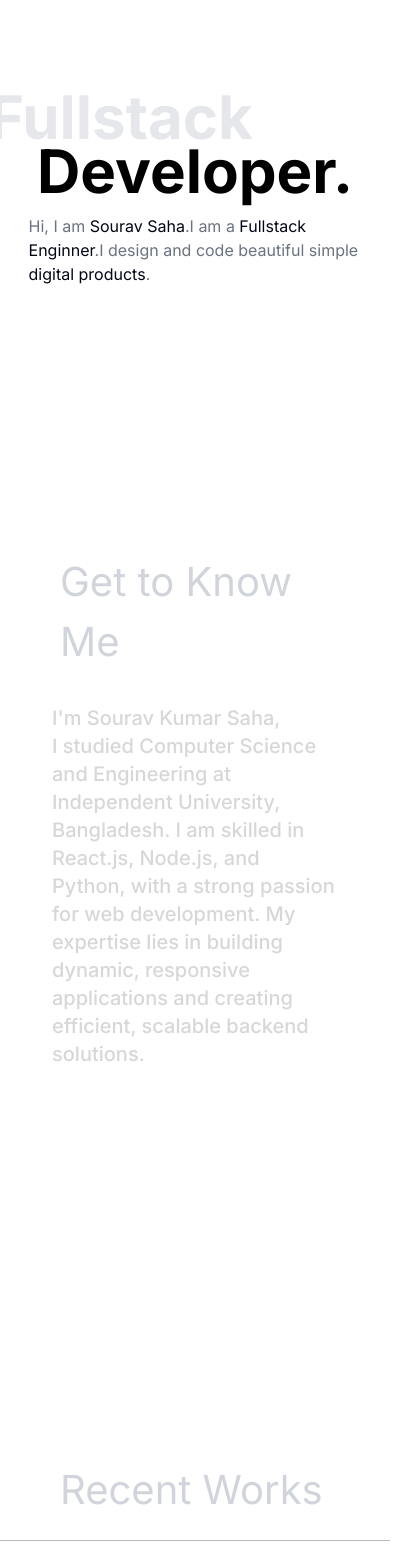
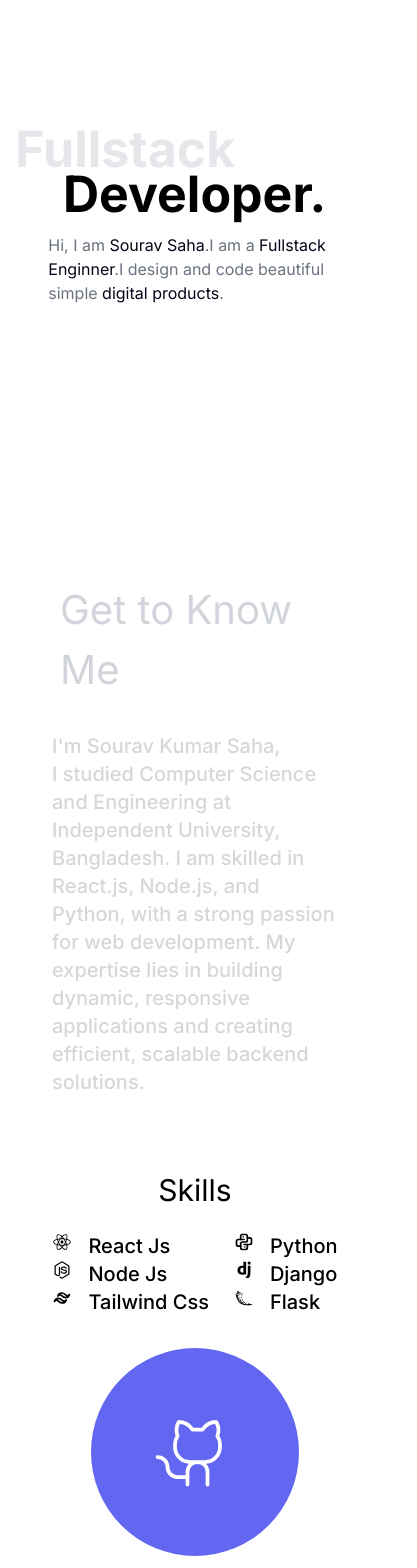
Before and after one commit to NULLcodehub/sourav_saha_sortfolio, a React (Vite) app: page / in a window 390 px wide. Shown: the part 140-1708 px from the top of the page, 417 px wide, since content can reach past the window. Built offline with nearby package versions, Linux system fonts and the light colour scheme.

Commit message:
about page updated

```diff
--- a/src/components/About/About.css
+++ b/src/components/About/About.css
@@ -24,3 +24,9 @@
     to{background-size: 100% 100%;}
 
 }
+
+
+.skill-list ul li{
+    @apply flex gap-4 ;
+    font-weight: 500;
+}
--- a/src/components/About/About.jsx
+++ b/src/components/About/About.jsx
@@ -1,10 +1,38 @@
-import React from 'react';
+import React,{useState} from 'react';
+import { PiGithubLogoLight } from "react-icons/pi";
+import { TbBrandPython } from "react-icons/tb";
+import { IoLogoNodejs } from "react-icons/io";
+import { RiReactjsFill } from "react-icons/ri";
+import { TbBrandTailwind } from "react-icons/tb";
+import { BiLogoDjango } from "react-icons/bi";
+import { BiLogoFlask } from "react-icons/bi";
+
+
+import { motion, useMotionValue, useTransform, AnimatePresence } from 'framer-motion';
 
 
 import './About.css'
 const About = () => {
+    const [isHovered, setIsHovered] = useState(false);
+    const [mousePosition, setMousePosition] = useState({ x: 0, y: 0 });
+
+    const handleMouseMove = (event) => {
+        const { clientX, clientY } = event;
+        setMousePosition({ x: clientX, y: clientY });
+      };
+
+      const circleX = useMotionValue(0);
+      const circleY = useMotionValue(0);
+
+      const magneticEffect = {
+        x: isHovered ? (mousePosition.x - window.innerWidth / 2) * 0.5 : 0,
+        y: isHovered ? (mousePosition.y - window.innerHeight / 2) * 0.5 : 0,
+      };
+
+
+
     return (
-        <div id="About" className=' bg-white   h-screen mx-10 md:mx-16 '>
+        <div id="About" className=' bg-white  md:h-screen mx-10 md:mx-16 '>
             <section className='about flex justify-center  text-gray-300 text-40px md:text-70px mt-16 p-5'>
                 Get to Know Me
 
@@ -24,6 +52,43 @@ const About = () => {
 
 
             </section>
+
+            <section className='flex flex-col md:flex-row md:justify-between md:items-center mt-16 mx-0 md:mx-28'>
+                <div className=' h-full  md:w-6/12'>
+                    <div className='text-center text-3xl mb-6'>Skills</div>
+
+                    <div className='flex justify-around text-xl md:text-2xl skill-list'>
+                        <ul>
+                            <li><RiReactjsFill/>React Js</li>
+                            <li><IoLogoNodejs/>Node Js</li>
+                            <li><TbBrandTailwind/>Tailwind Css</li>
+                        </ul>
+                        <ul>
+                            <li><TbBrandPython/>Python</li>
+                            <li><BiLogoDjango/>Django</li>
+                            <li><BiLogoFlask/>Flask</li>
+                        </ul>
+
+                    </div>
+
+                </div>
+
+                <div className='  md:w-6/12 flex justify-center my-8 md:my-0' onMouseMove={handleMouseMove}>
+                    <AnimatePresence>
+                    <motion.div className='w-52 h-52 bg-indigo-500 rounded-full flex justify-center items-center'
+                        onHoverStart={() => setIsHovered(true)}
+                        onHoverEnd={() => setIsHovered(false)}
+                        animate={magneticEffect}
+                         transition={{ type: 'spring', stiffness: 300, damping: 20 }}
+                    >
+                            <PiGithubLogoLight className='w-20 h-20 text-white '/>
+                    </motion.div>
+                    </AnimatePresence>
+                </div>
+            </section>
+
+
+
         </div>
     );
 };
--- a/src/components/Contact/Contact.jsx
+++ b/src/components/Contact/Contact.jsx
@@ -72,7 +72,7 @@ const Contact = () => {
     return (
         <>
 
-            <section className='h-screen bg-black md:px-10 md:py-10  flex justify-center flex-col items-center  '>
+            <section className='bg-black px-10 py-10  flex justify-center flex-col items-center h-screen  '>
                 {/* <section className=''>
                         <div className='text-gray-300 text-40px md:text-70px mt-16 mx-10 md:mx-16 p-5'>
                             Let's Connect
@@ -147,17 +147,17 @@ const Contact = () => {
                 <section className=' h-full w-full md:p-28'>
                   <div className='text-white  flex border-b-2 border-b-white'>
                     <div className='text-white text-40px md:text-90px ' >
-                      <img src={Sourav} alt="" className='w-20 h-20 inline rounded-full '/><span className='mx-10'>Let's get</span><div className='relative bottom-10'>connected</div>
+                      <img src={Sourav} alt="" className='w-20 h-20 inline rounded-full '/><span className=' mx-5 md:mx-10'>Let's get</span><div className='relative left-24 bottom-5 md:left-0 md:bottom-10 w-fit'>connected</div>
                     </div>
 
                   </div>
                   <div className='flex h-16 justify-center md:justify-end'>
                         <button>
-                          <div type="" className=' w-32 h-32 md:w-56 md:h-56 bg-indigo-500 rounded-full mx-16 my-10 md:my-0 relative flex text-lg md:text-30px text-white justify-center items-center md:bottom-24'>Get in touch</div>
+                          <div type="" className='w-32 h-32 md:w-56 md:h-56  bg-indigo-500 rounded-full mx-16 my-10 md:my-0 relative flex text-lg md:text-30px text-white justify-center items-center md:bottom-28'>Get in touch</div>
                         </button>
                   </div>
                   <div className='text-white mx-16 md:mx-10 flex justify-center md:justify-normal ' >
-                    <button className='rounded-3xl py-4 px-7 relative top-32 md:top-0 colorFillup hover:transition-colors ease-in hover:bg-indigo-500 delay-100 duration-100 hover:transform'>souravsaha.prgmr@gmail.com</button>
+                    <button className='rounded-3xl py-4 px-7 relative  top-32 md:top-0 colorFillup hover:transition-colors ease-in hover:bg-indigo-500 delay-100 duration-100 hover:transform '>souravsaha.prgmr@gmail.com</button>
                   </div>
 
 
--- a/src/components/Cursor/Cursor.jsx
+++ b/src/components/Cursor/Cursor.jsx
@@ -39,8 +39,8 @@ const Cursor = () => {
                 style={{
                     position: 'fixed',
                     zIndex: 999,
-                    width: '70px',
-                    height: '70px',
+                    width: '40px',
+                    height: '40px',
                     borderRadius: '50%',
 
                     pointerEvents: 'none',
--- a/src/components/Footer/Footer.jsx
+++ b/src/components/Footer/Footer.jsx
@@ -4,16 +4,16 @@ const Footer = () => {
     return (
 
         <>
-            <section className='text-white w-full'>
-                <div className='flex justify-between'>
-                    <div>
+            <section className='text-white w-full '>
+                <div className='flex justify-between mx-8 mb:mx-0'>
+                    <div  className='hidden md:block'>
                         <p>version</p>
                         <p>2024 Edition</p>
                     </div>
                     <div className=' w-3/12'>
-                        <p>Socials</p>
-                        <span className='md:flex gap-9'>
-                            <p>Linked In</p>
+                        <p className=''>Socials</p>
+                        <span className='flex flex-row gap-8 md:flex md:gap-9'>
+                            <p>LinkedIn</p>
                             <p>facebook</p>
                             <p>Instagram</p>
 
--- a/src/components/Hero/Hero.jsx
+++ b/src/components/Hero/Hero.jsx
@@ -13,7 +13,7 @@ const Hero = () => {
     return (
         <>
 
-            <motion.div id='Hero' className='flex flex-col mx-16 bg-white  items-center h-110 '
+            <motion.div id='Hero' className='flex flex-col md:mx-16   items-center h-110 my-7 '
             animate={{}}>
                     <motion.div  className='flex  justify-center flex-col items-center h-96 my-20'
 
@@ -22,7 +22,7 @@ const Hero = () => {
 
 
                     >
-                        <motion.h1  id='header-intro' className='dev-intro  text-60px sm:text-80px  md:text-150px'>
+                        <motion.h1  id='header-intro' className='dev-intro  text-50px sm:text-80px  md:text-150px'>
                             <motion.div  className='dev-intro-span1 ml-4 md:ml-0 text-gray-200 w-fit'
                               data-aos='fade-up'
                               data-aos-delay='3000'
@@ -32,7 +32,7 @@ const Hero = () => {
                                 Fullstack
                             </motion.div>
 
-                            <motion.div className=' developer px-16 z-10 relative md:bottom-9'
+                            <motion.div className=' developer px-16 z-10 relative md:bottom-9 text-black'
                                 data-aos='fade-in'
                                 data-aos-duration='1000'
                                 data-aos-delay="7"
--- a/src/components/Project/ProjectList/ProjectList.jsx
+++ b/src/components/Project/ProjectList/ProjectList.jsx
@@ -10,7 +10,7 @@ const ProjectList = ({projectDatas,onProjectHover,onProjectHoverLeave}) => {
     return (
 
        <>
-        <section>
+        <section className='projectlist'>
             <div>
                 <ul>
                     {projectDatas.map((projectData,index)=>(
--- a/src/components/Project/ProjectList/projectList.css
+++ b/src/components/Project/ProjectList/projectList.css
@@ -1,3 +1,8 @@
+.projectlist{
+    cursor: none;
+}
+
+
 .list-border{
     border-top: 1px solid rgb(188, 188, 188);
 
```
